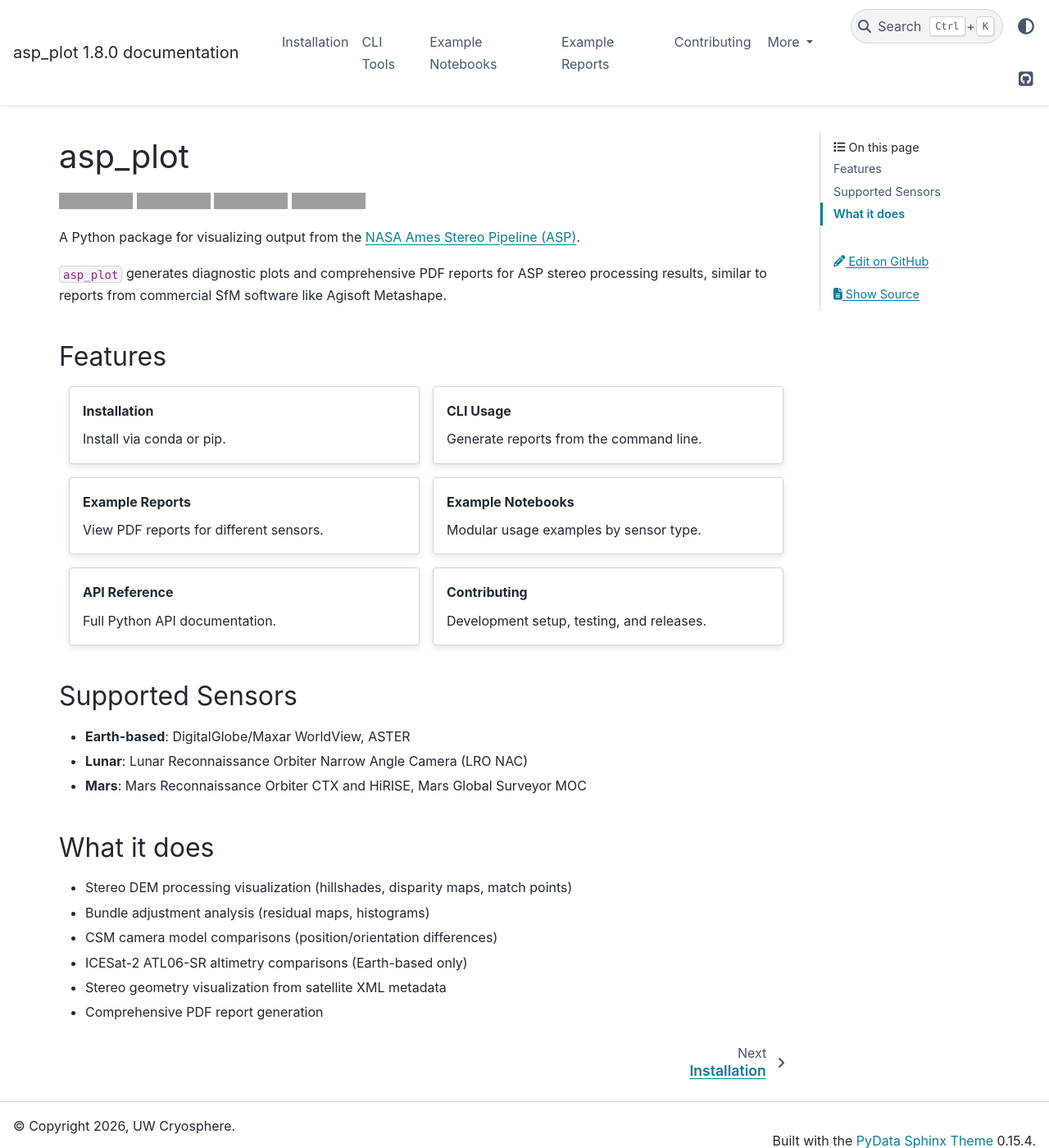
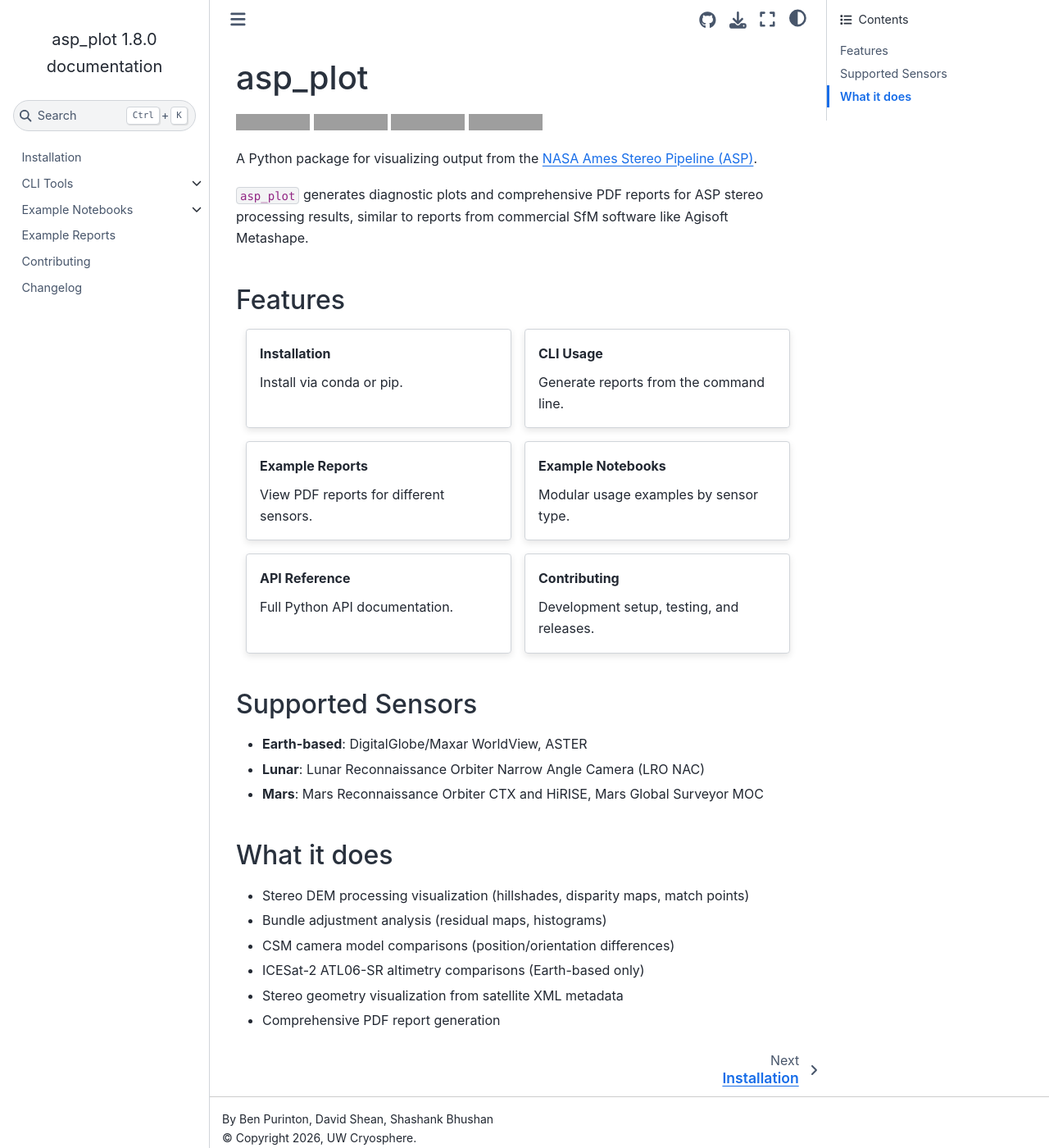
Before and after one commit to uw-cryo/asp_plot, a Sphinx documentation site: the page built from docs/index.md, in a window 1280 px wide and 1400 px high. Shown: the whole window at 82% size. Built offline with Sphinx 7.4.7 and the Sphinx Book theme 1.1.4, drawn with Linux system fonts in a browser that asks for light colours; pages that are not in the unit, such as notebooks, are missing from menus; some of the changed text lies outside the part shown; grey boxes are pictures that could not be loaded.

Commit message:
Switch to sphinx-book-theme for collapsible sidebar

```diff
--- a/docs/conf.py
+++ b/docs/conf.py
@@ -37,17 +37,14 @@ autoapi_member_order = "groupwise"
 suppress_warnings = ["autoapi"]
 
 # -- Theme -------------------------------------------------------------------
-html_theme = "pydata_sphinx_theme"
+html_theme = "sphinx_book_theme"
 html_theme_options = {
-    "github_url": "https://github.com/uw-cryo/asp_plot",
+    "repository_url": "https://github.com/uw-cryo/asp_plot",
+    "use_repository_button": True,
     "use_edit_page_button": True,
+    "repository_branch": "main",
+    "path_to_docs": "docs",
     "show_toc_level": 2,
-}
-html_context = {
-    "github_user": "uw-cryo",
-    "github_repo": "asp_plot",
-    "github_version": "main",
-    "doc_path": "docs",
 }
 
 # -- Intersphinx -------------------------------------------------------------
--- a/docs/requirements.txt
+++ b/docs/requirements.txt
@@ -3,4 +3,4 @@ myst-nb
 sphinx-autoapi
 sphinx-design
 sphinx-copybutton
-pydata-sphinx-theme
+sphinx-book-theme
--- a/pyproject.toml
+++ b/pyproject.toml
@@ -54,7 +54,7 @@ docs = [
     "sphinx-autoapi",
     "sphinx-design",
     "sphinx-copybutton",
-    "pydata-sphinx-theme",
+    "sphinx-book-theme",
     "sphinx-autobuild",
 ]
 
```
